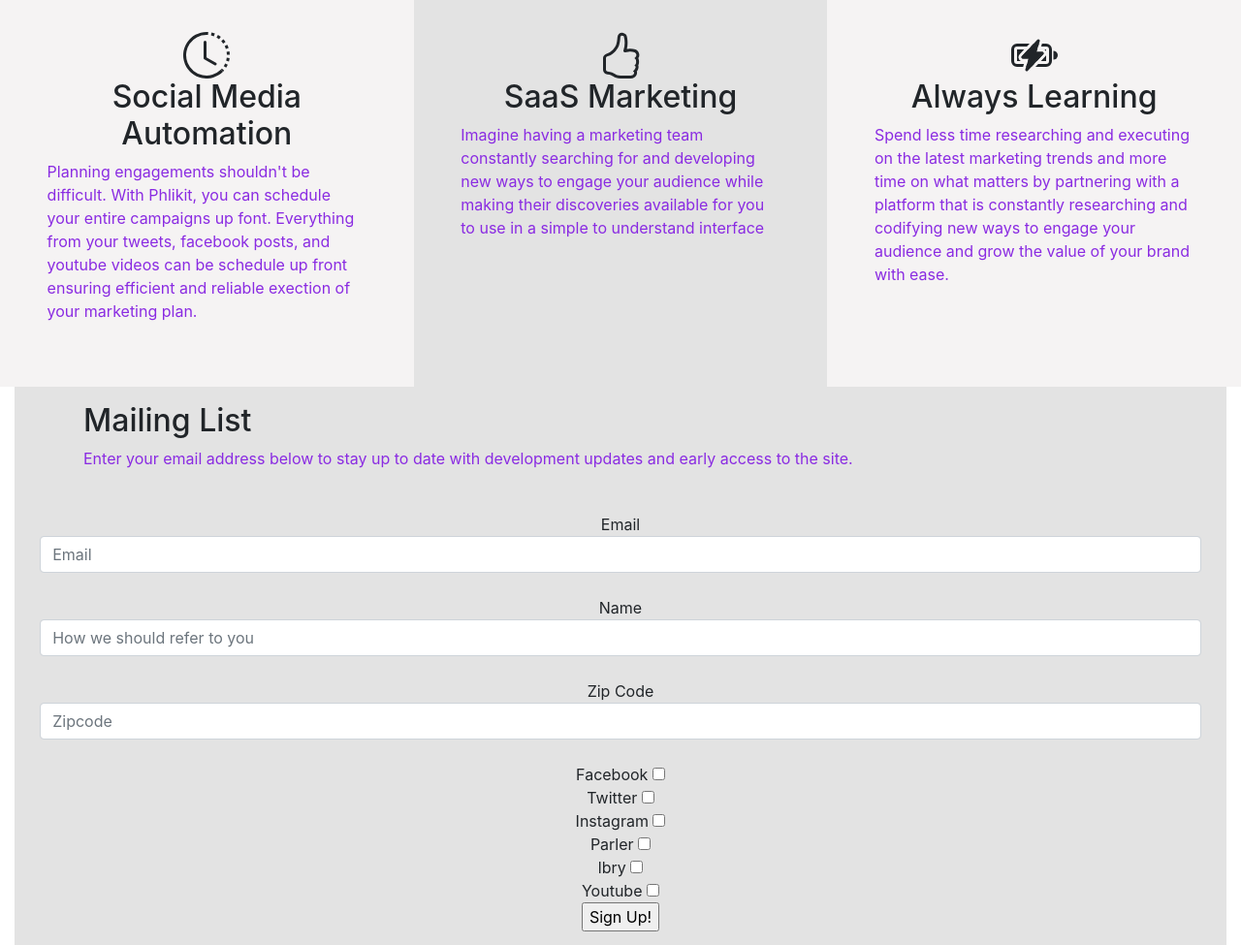
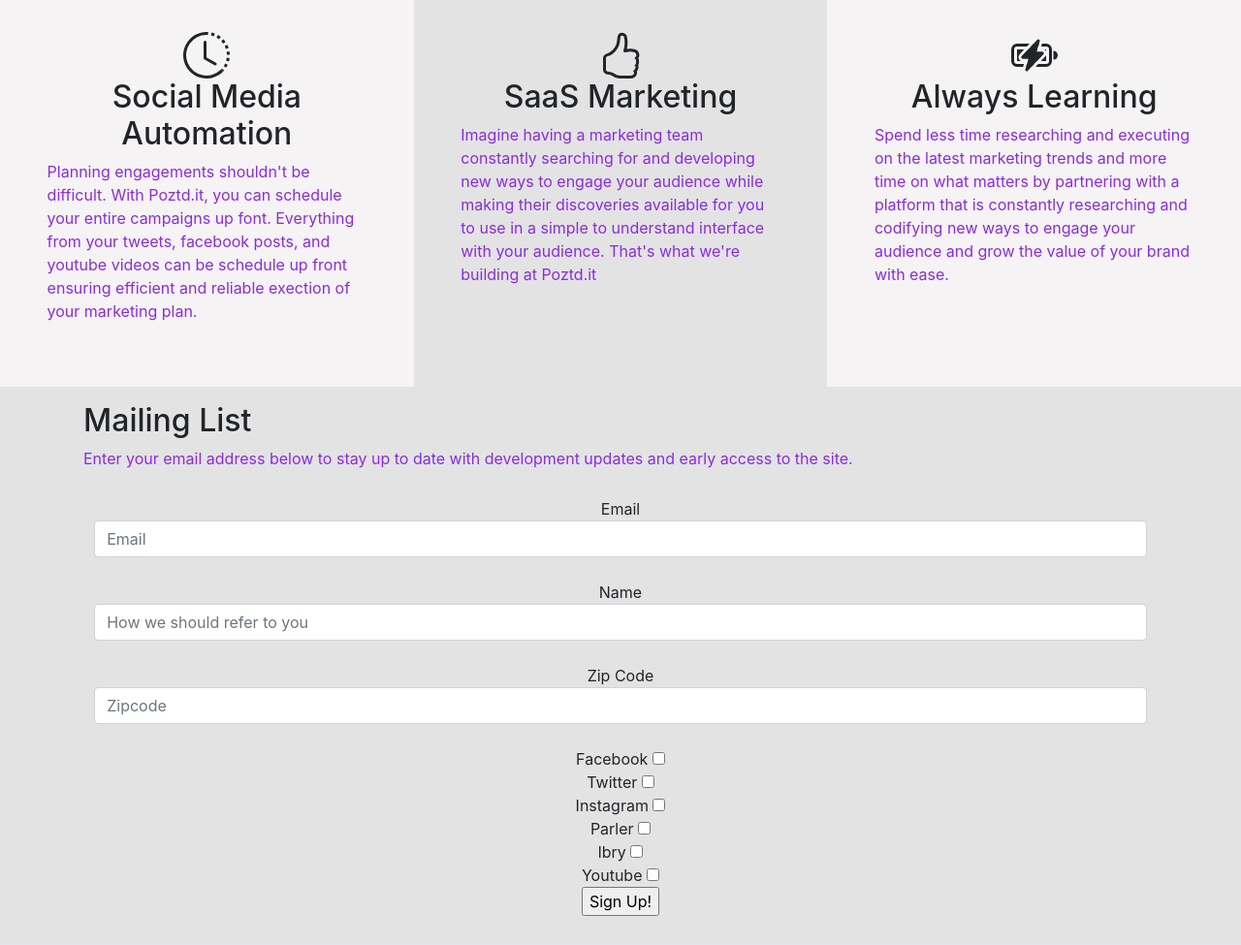
Before and after one commit to djkemmet/phlikit-django, a Django app: page / in a window 1280 px wide. Shown: the part 457-1432 px from the top of the page at 97% size. After the commit the page ends 1402 px from the top, so only its background shows below. Run offline with Django 3.2, Linux system fonts and the light colour scheme.

Commit message:
unfricking up what I did to the templates
Fixed a mis-matched row that was defined as a column, moved the mailing list form to the container that contains the mailing list call to action. Updated the Product mention so It's consistently "Poztd.it"

```diff
--- a/phlikit/templates/landing/base.html
+++ b/phlikit/templates/landing/base.html
@@ -3,7 +3,7 @@
 <!DOCTYPE html>
 <html>
     <header>
-        <title>Phlik.it</title>
+        <title>Poztd.it</title>
         <!-- Bootstrap CSS,JS-->
 
         <link rel="stylesheet" href="https://cdn.jsdelivr.net/npm/bootstrap@4.5.3/dist/css/bootstrap.min.css" integrity="sha384-TX8t27EcRE3e/ihU7zmQxVncDAy5uIKz4rEkgIXeMed4M0jlfIDPvg6uqKI2xXr2" crossorigin="anonymous">
@@ -20,7 +20,7 @@
             <a class="navbar-brand" href="/">
                 <svg width="1em" height="1em" viewBox="0 0 16 16" class="bi bi-share" fill="currentColor" xmlns="http://www.w3.org/2000/svg">
                 <path fill-rule="evenodd" d="M13.5 1a1.5 1.5 0 1 0 0 3 1.5 1.5 0 0 0 0-3zM11 2.5a2.5 2.5 0 1 1 .603 1.628l-6.718 3.12a2.499 2.499 0 0 1 0 1.504l6.718 3.12a2.5 2.5 0 1 1-.488.876l-6.718-3.12a2.5 2.5 0 1 1 0-3.256l6.718-3.12A2.5 2.5 0 0 1 11 2.5zm-8.5 4a1.5 1.5 0 1 0 0 3 1.5 1.5 0 0 0 0-3zm11 5.5a1.5 1.5 0 1 0 0 3 1.5 1.5 0 0 0 0-3z"/>
-              </svg>   Phlikit
+              </svg>Poztd.it
             </a>
             <button class="navbar-toggler" type="button" data-toggle="collapse" data-target="#navbarNav" aria-controls="navbarNav" aria-expanded="false" aria-label="Toggle navigation">
               <span class="navbar-toggler-icon"></span>
--- a/phlikit/templates/landing/landing_page.html
+++ b/phlikit/templates/landing/landing_page.html
@@ -3,7 +3,7 @@
 
 {% block content %}
 
-<div class= jumbo class="jumbotron jumbotron-fluid" style="height:25em; margin:0em; background-image: url(https://i.pinimg.com/originals/9b/0c/a1/9b0ca1bf53276ab70296b45fbfdb617c.jpg) ; background-size:cover;">
+<div class= jumbo class="jumbotron jumbotron-fluid" style="height:25em; margin:0em; background-image: url(https://i.pinimg.com/originals/9b/0c/a1/9b0ca1bf53276ab70296b45fbfdb617c.jpg); background-size:cover;">
     <div class="container center-text">
         <h1 class="display-4" style="color: black;">Poztd</h1>
         <p class="lead" style="color: black;"> Super simple marketing and social media automation.</p>
@@ -22,7 +22,7 @@
                     <h2>Social Media Automation</h2>
                 </center>
                 <p>
-                    Planning engagements shouldn't be difficult. With Phlikit, you can schedule your entire campaigns up font. Everything from your tweets, facebook posts, and youtube videos
+                    Planning engagements shouldn't be difficult. With Poztd.it, you can schedule your entire campaigns up font. Everything from your tweets, facebook posts, and youtube videos
                     can be schedule up front ensuring efficient and reliable exection of your marketing plan.
                 </p>
             </div>
@@ -39,7 +39,7 @@
 
                 <p>
                     Imagine having a marketing team constantly searching for and developing new ways to engage your audience while making their discoveries available for you to use in
-                    a simple to understand interface
+                    a simple to understand interface with your audience. That's what we're building at Poztd.it
 
                 </p>
             </div>
@@ -61,17 +61,14 @@
             </div>
         </div>
     </div>
-        <div class='col' style="height: 36em; background-color: #e3e3e3;">
+
+    <div class="row" style=" background-color: #e3e3e3;">
         <div class="container" style="padding:1em;">
             <h2>Mailing List</h2>
             <p>
                 Enter your email address below to stay up to date with development updates and early access
                 to the site.
             </p>
-            </div>
-
-
-
 
             <form id="MailinglistSignUpForm" method="POST" action="/signup/mailinglist/" style="padding:.7em;">
                 {% csrf_token %}
@@ -89,6 +86,12 @@
                 <input type="submit" name="submit" value="Sign Up!">
             </form>
 
+        </div>
+
+
+
+
+
 
 
 
```
Lines whose indentation alone changed are shown as unchanged.
